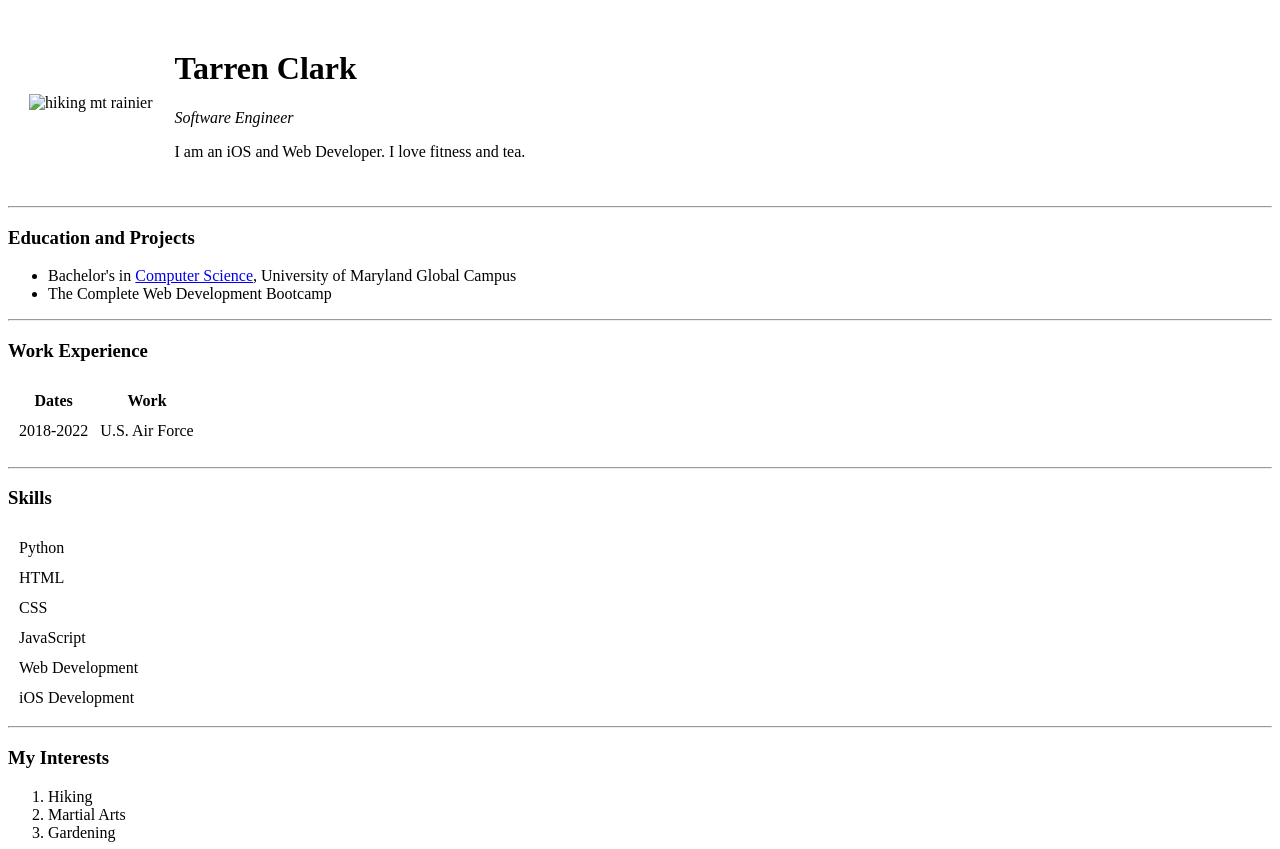
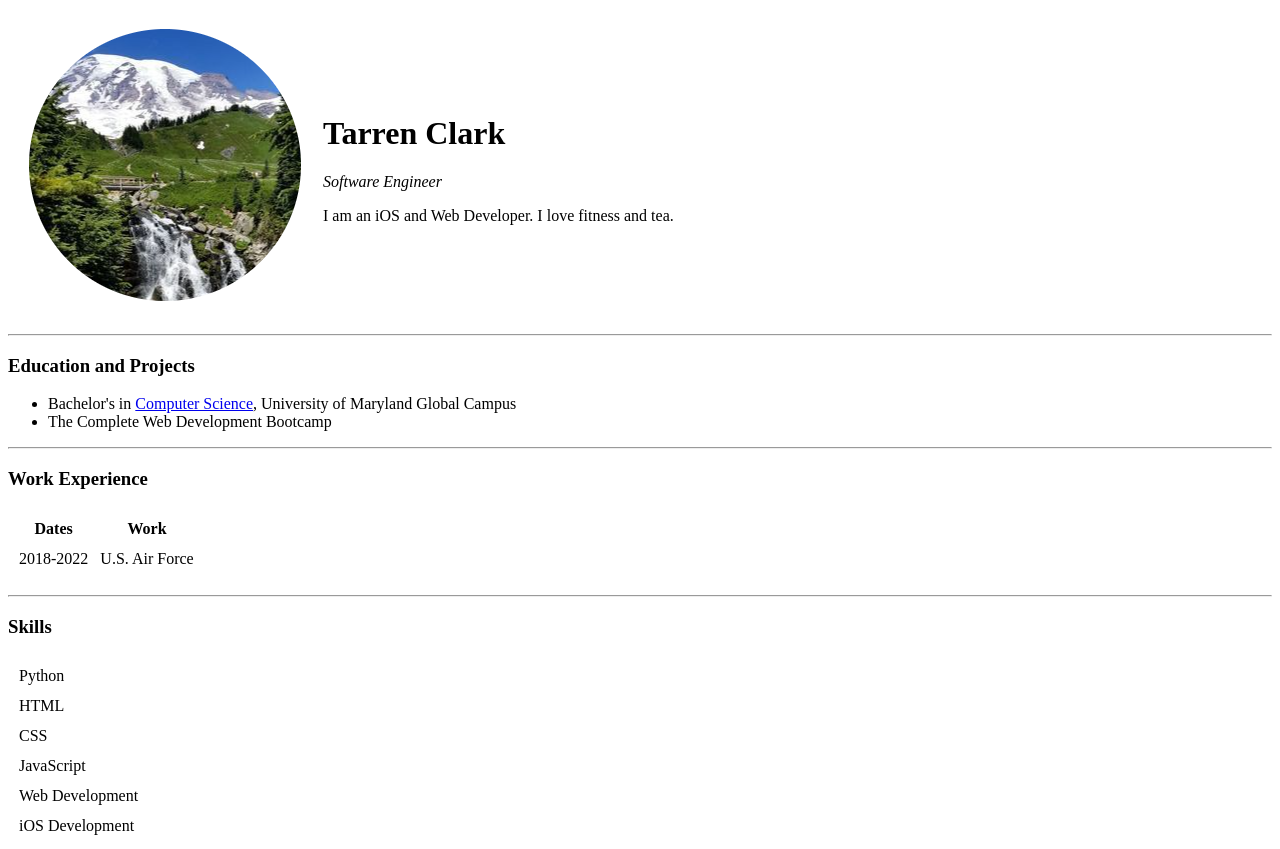
Before and after one commit to ta-clark/cv, a plain HTML site: page index.html in a window 1280 px wide. Shown: the top 849 px of the page. Drawn offline with Linux system fonts and the light colour scheme.

Commit message:
Update index.html

```diff
--- a/index.html
+++ b/index.html
@@ -9,7 +9,7 @@
 <body>
   <table cellspacing="20">
     <tr>
-      <td><img src="Images/Mt Rainier Waterfall-modified.png" alt="hiking mt rainier"></td>
+      <td><img src="Mt Rainier Waterfall-modified.png" alt="hiking mt rainier"></td>
       <td>
         <h1>Tarren Clark</h1>
         <p><em>Software Engineer</em></p>
```
